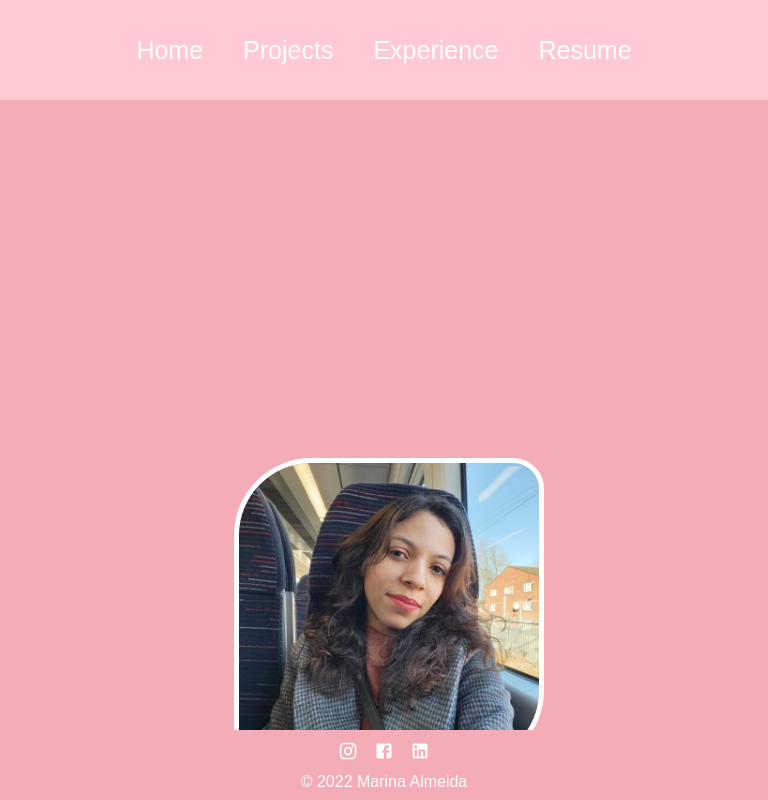
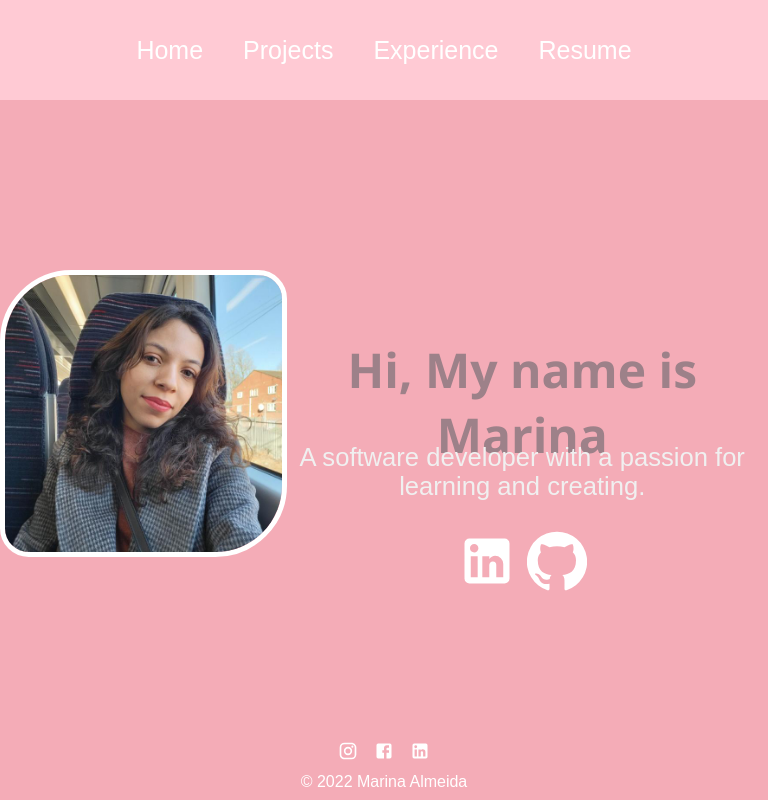
Before and after one commit to MarinaAlmeida20/personal-portfolio, a React (Create React App) app: page / in a window 768 px wide. Shown: the top 800 px of the page. Built offline with nearby package versions, Linux system fonts and the light colour scheme.

Commit message:
fix responsive for tablet

```diff
--- a/src/styles/Home.css
+++ b/src/styles/Home.css
@@ -121,9 +121,9 @@ li.item:last-child {
 
 @media screen and (min-width: 601px) and (max-width: 900px) {
   .about {
-    height: calc(185vh - 100px);
     display: flex;
-    flex-direction: column;
+    flex-direction: row;
+    justify-content: space-evenly;
   }
 
   .about h2 {
@@ -134,4 +134,5 @@ li.item:last-child {
     width: 30rem;
     font-size: 1.6rem;
   }
+
 }
```
